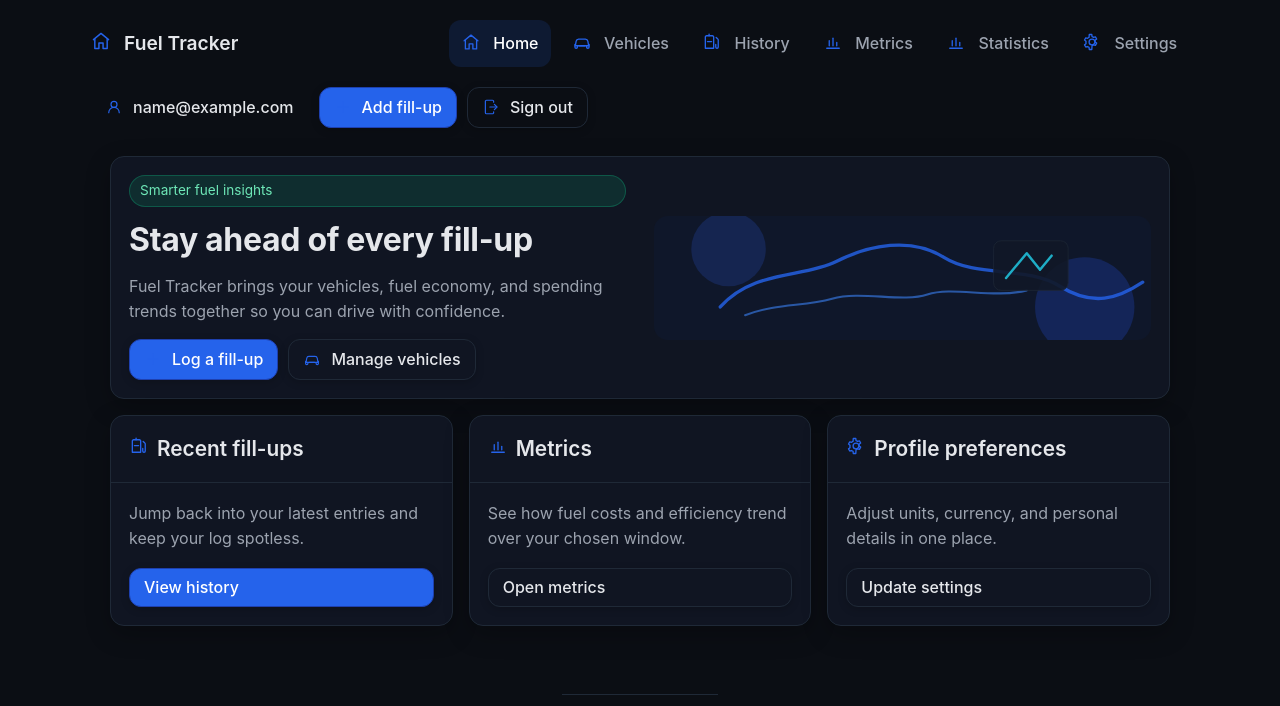
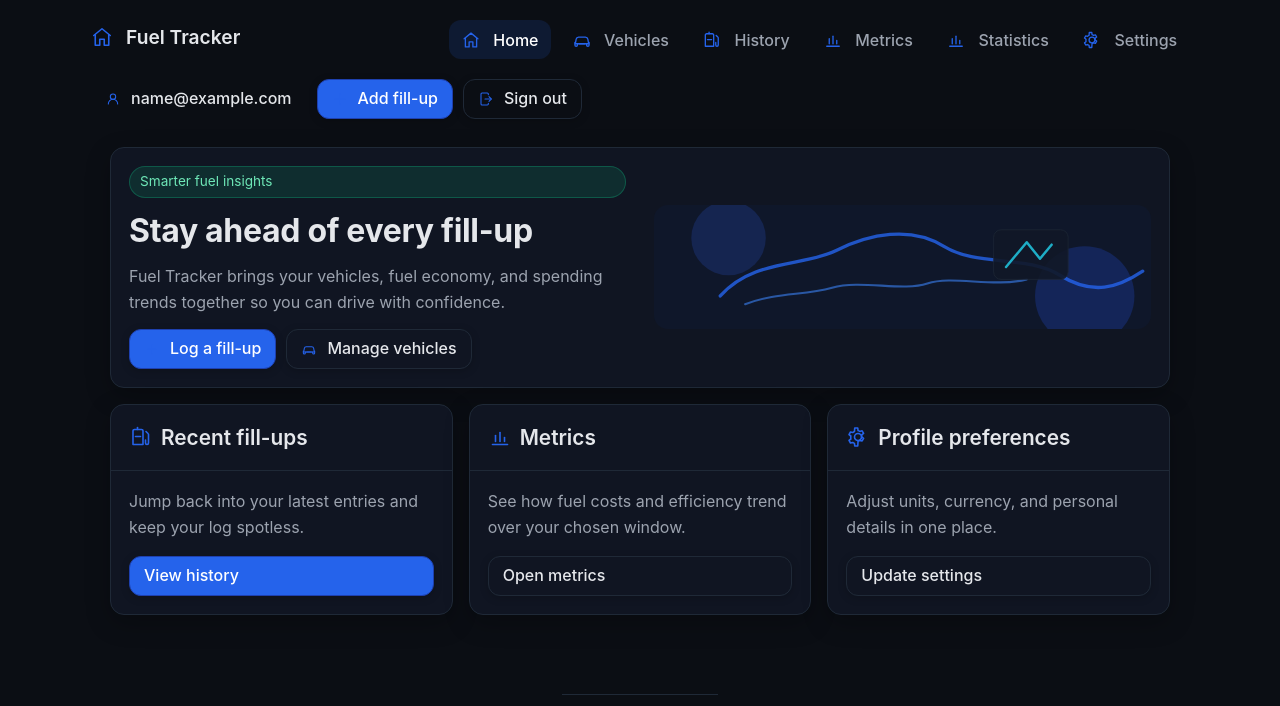
Before and after one commit to Rubenssio/fuel_tracker, a Django app: page / in a window 1280 px wide. Shown: the top 706 px of the page. Run offline with Django 4.2, Linux system fonts and the light colour scheme; the visitor is signed in with stand-in values (Sample User, id 1).

Commit message:
Refine icon sizing utilities

```diff
--- a/core/templates/core/home.html
+++ b/core/templates/core/home.html
@@ -13,8 +13,8 @@
                 <p class="text-muted">Fuel Tracker brings your vehicles, fuel economy, and spending trends together so you can drive with confidence.</p>
                 <div class="actions">
                     {% if request.user.is_authenticated %}
-                        <a href="{% url 'fillup-add' %}?next={{ request.get_full_path|urlencode }}" class="btn btn-primary">{% icon 'plus' size=18 %} Log a fill-up</a>
-                        <a href="{% url 'vehicle-list' %}" class="btn btn-secondary">{% icon 'car' size=18 %} Manage vehicles</a>
+                        <a href="{% url 'fillup-add' %}?next={{ request.get_full_path|urlencode }}" class="btn btn-primary">{% icon 'plus' size='sm' %}<span>Log a fill-up</span></a>
+                        <a href="{% url 'vehicle-list' %}" class="btn btn-secondary">{% icon 'car' size='sm' %}<span>Manage vehicles</span></a>
                     {% else %}
                         <a href="{% url 'accounts:signup' %}" class="btn btn-primary">Create an account</a>
                         <a href="{% url 'accounts:signin' %}" class="btn btn-secondary">Sign in</a>
@@ -30,7 +30,7 @@
             <article class="card">
                 <div class="card-header">
                     <div class="actions" style="align-items:center;gap:8px">
-                        {% icon 'gas' size=20 %}
+                        {% icon 'gas' size='lg' %}
                         <span class="card-title">Recent fill-ups</span>
                     </div>
                 </div>
@@ -42,7 +42,7 @@
             <article class="card">
                 <div class="card-header">
                     <div class="actions" style="align-items:center;gap:8px">
-                        {% icon 'chart' size=20 %}
+                        {% icon 'chart' size='lg' %}
                         <span class="card-title">Metrics</span>
                     </div>
                 </div>
@@ -54,7 +54,7 @@
             <article class="card">
                 <div class="card-header">
                     <div class="actions" style="align-items:center;gap:8px">
-                        {% icon 'cog' size=20 %}
+                        {% icon 'cog' size='lg' %}
                         <span class="card-title">Profile preferences</span>
                     </div>
                 </div>
@@ -70,17 +70,17 @@
                 <h2>What you get</h2>
                 <div class="grid grid-3">
                     <div class="stack-xs">
-                        {% icon 'chart' size=20 %}
+                        {% icon 'chart' size='lg' %}
                         <strong>Insightful stats</strong>
                         <p class="text-muted">Track cost per mile, efficiency, and more with clean dashboards.</p>
                     </div>
                     <div class="stack-xs">
-                        {% icon 'gas' size=20 %}
+                        {% icon 'gas' size='lg' %}
                         <strong>Organised history</strong>
                         <p class="text-muted">Filter and review every fill-up whenever you need it.</p>
                     </div>
                     <div class="stack-xs">
-                        {% icon 'cog' size=20 %}
+                        {% icon 'cog' size='lg' %}
                         <strong>Personalised units</strong>
                         <p class="text-muted">Use the units and currency that work best for you.</p>
                     </div>
--- a/core/templatetags/icons.py
+++ b/core/templatetags/icons.py
@@ -10,15 +10,13 @@ register = template.Library()
 _ICON_MAP: dict[str, str] = {
     "home": '<svg xmlns="http://www.w3.org/2000/svg" viewBox="0 0 24 24" '
     'role="img" aria-hidden="true" fill="none" stroke="currentColor" '
-    'stroke-width="1.6" stroke-linecap="round" stroke-linejoin="round" '
-    'style="width:{size}px;height:{size}px;">'
+    'stroke-width="1.6" stroke-linecap="round" stroke-linejoin="round">'
     '<path d="M3.75 10.5 12 3.75 20.25 10.5" />'
     '<path d="M5.25 9.75V20.25H9.75V14.25H14.25V20.25H18.75V9.75" />'
     '</svg>',
     "car": '<svg xmlns="http://www.w3.org/2000/svg" viewBox="0 0 24 24" '
     'role="img" aria-hidden="true" fill="none" stroke="currentColor" '
-    'stroke-width="1.6" stroke-linecap="round" stroke-linejoin="round" '
-    'style="width:{size}px;height:{size}px;">'
+    'stroke-width="1.6" stroke-linecap="round" stroke-linejoin="round">'
     '<path d="M4 16.5h16l-1-5.5a3 3 0 0 0-3-2.5H8a3 3 0 0 0-3 2.5z" />'
     '<path d="M6.5 16.5V18a1.5 1.5 0 0 1-3 0V15" />'
     '<path d="M17.5 16.5V18a1.5 1.5 0 0 0 3 0V15" />'
@@ -26,8 +24,7 @@ _ICON_MAP: dict[str, str] = {
     '</svg>',
     "gas": '<svg xmlns="http://www.w3.org/2000/svg" viewBox="0 0 24 24" '
     'role="img" aria-hidden="true" fill="none" stroke="currentColor" '
-    'stroke-width="1.6" stroke-linecap="round" stroke-linejoin="round" '
-    'style="width:{size}px;height:{size}px;">'
+    'stroke-width="1.6" stroke-linecap="round" stroke-linejoin="round">'
     '<path d="M5.5 4.5h7a1.5 1.5 0 0 1 1.5 1.5v13.5h-10V6a1.5 1.5 0 0 1 1.5-1.5z" />'
     '<path d="M8.5 2.5v2" />'
     '<path d="M17 6.5l2 2a1.5 1.5 0 0 1 .5 1.1V18a1.5 1.5 0 0 1-3 0v-3" />'
@@ -35,8 +32,7 @@ _ICON_MAP: dict[str, str] = {
     '</svg>',
     "chart": '<svg xmlns="http://www.w3.org/2000/svg" viewBox="0 0 24 24" '
     'role="img" aria-hidden="true" fill="none" stroke="currentColor" '
-    'stroke-width="1.6" stroke-linecap="round" stroke-linejoin="round" '
-    'style="width:{size}px;height:{size}px;">'
+    'stroke-width="1.6" stroke-linecap="round" stroke-linejoin="round">'
     '<path d="M4.5 19.5h15" />'
     '<path d="M7.5 16.5v-6" />'
     '<path d="M12 16.5v-9" />'
@@ -44,29 +40,25 @@ _ICON_MAP: dict[str, str] = {
     '</svg>',
     "cog": '<svg xmlns="http://www.w3.org/2000/svg" viewBox="0 0 24 24" '
     'role="img" aria-hidden="true" fill="none" stroke="currentColor" '
-    'stroke-width="1.6" stroke-linecap="round" stroke-linejoin="round" '
-    'style="width:{size}px;height:{size}px;">'
+    'stroke-width="1.6" stroke-linecap="round" stroke-linejoin="round">'
     '<path d="M12 15.5a3.5 3.5 0 1 0 0-7 3.5 3.5 0 0 0 0 7z" />'
     '<path d="M4.75 12a7.25 7.25 0 0 1 .08-1l-1.83-1.4 1.5-2.6 2.22.55a7.27 7.27 0 0 1 1.72-.99L8.74 3h3.02l.3 2.56c.6.2 1.19.49 1.72.85l2.33-.59 1.5 2.6-1.92 1.47c.06.33.1.66.1 1s-.04.67-.1 1l1.92 1.47-1.5 2.6-2.33-.59a7.3 7.3 0 0 1-1.72.85L11.76 21H8.74l-.3-2.56a7.27 7.27 0 0 1-1.72-.99l-2.22.55-1.5-2.6 1.83-1.4a7.25 7.25 0 0 1-.08-1z" />'
     '</svg>',
     "plus": '<svg xmlns="http://www.w3.org/2000/svg" viewBox="0 0 24 24" '
     'role="img" aria-hidden="true" fill="none" stroke="currentColor" '
-    'stroke-width="1.8" stroke-linecap="round" '
-    'style="width:{size}px;height:{size}px;">'
+    'stroke-width="1.8" stroke-linecap="round">'
     '<path d="M12 5v14" />'
     '<path d="M5 12h14" />'
     '</svg>',
     "edit": '<svg xmlns="http://www.w3.org/2000/svg" viewBox="0 0 24 24" '
     'role="img" aria-hidden="true" fill="none" stroke="currentColor" '
-    'stroke-width="1.6" stroke-linecap="round" stroke-linejoin="round" '
-    'style="width:{size}px;height:{size}px;">'
+    'stroke-width="1.6" stroke-linecap="round" stroke-linejoin="round">'
     '<path d="M5 15.5V19h3.5l9.9-9.9a2.47 2.47 0 0 0-3.5-3.5z" />'
     '<path d="M13.5 7.5l3 3" />'
     '</svg>',
     "trash": '<svg xmlns="http://www.w3.org/2000/svg" viewBox="0 0 24 24" '
     'role="img" aria-hidden="true" fill="none" stroke="currentColor" '
-    'stroke-width="1.6" stroke-linecap="round" stroke-linejoin="round" '
-    'style="width:{size}px;height:{size}px;">'
+    'stroke-width="1.6" stroke-linecap="round" stroke-linejoin="round">'
     '<path d="M5.5 7.5h13" />'
     '<path d="M9 5.5h6" />'
     '<path d="M9.75 10.5v7" />'
@@ -75,23 +67,20 @@ _ICON_MAP: dict[str, str] = {
     '</svg>',
     "alert": '<svg xmlns="http://www.w3.org/2000/svg" viewBox="0 0 24 24" '
     'role="img" aria-hidden="true" fill="none" stroke="currentColor" '
-    'stroke-width="1.6" stroke-linecap="round" stroke-linejoin="round" '
-    'style="width:{size}px;height:{size}px;">'
+    'stroke-width="1.6" stroke-linecap="round" stroke-linejoin="round">'
     '<path d="M12 4.5 3.5 19.5h17z" />'
     '<path d="M12 10v4.5" />'
     '<path d="M12 17.5h.01" />'
     '</svg>',
     "user": '<svg xmlns="http://www.w3.org/2000/svg" viewBox="0 0 24 24" '
     'role="img" aria-hidden="true" fill="none" stroke="currentColor" '
-    'stroke-width="1.6" stroke-linecap="round" stroke-linejoin="round" '
-    'style="width:{size}px;height:{size}px;">'
+    'stroke-width="1.6" stroke-linecap="round" stroke-linejoin="round">'
     '<path d="M12 12.5a4 4 0 1 0-4-4 4 4 0 0 0 4 4z" />'
     '<path d="M5 19.5a7 7 0 0 1 14 0" />'
     '</svg>',
     "logout": '<svg xmlns="http://www.w3.org/2000/svg" viewBox="0 0 24 24" '
     'role="img" aria-hidden="true" fill="none" stroke="currentColor" '
-    'stroke-width="1.6" stroke-linecap="round" stroke-linejoin="round" '
-    'style="width:{size}px;height:{size}px;">'
+    'stroke-width="1.6" stroke-linecap="round" stroke-linejoin="round">'
     '<path d="M15.5 5.5v-1a1.5 1.5 0 0 0-1.5-1.5H6A1.5 1.5 0 0 0 4.5 4.5v15A1.5 1.5 0 0 0 6 21h8a1.5 1.5 0 0 0 1.5-1.5v-1" />'
     '<path d="M10.5 12h9" />'
     '<path d="m16.5 8.5 3.5 3.5-3.5 3.5" />'
@@ -99,12 +88,57 @@ _ICON_MAP: dict[str, str] = {
 }
 
 
-def _normalize_size(size: object) -> int:
-    try:
-        size_value = int(size)  # type: ignore[arg-type]
-    except (TypeError, ValueError):
-        return 20
-    return size_value if size_value > 0 else 20
+_SIZE_NAME_TO_CLASS: dict[str, str] = {
+    "sm": "icon-sm",
+    "md": "icon-md",
+    "lg": "icon-lg",
+    "xl": "icon-xl",
+}
+
+_SIZE_VALUE_TO_CLASS: dict[int, str] = {
+    16: "icon-sm",
+    18: "icon-sm",
+    22: "icon-lg",
+    24: "icon-lg",
+    28: "icon-xl",
+    32: "icon-xl",
+}
+
+
+def _resolve_size(size: object | None) -> tuple[str | None, str | None]:
+    """Return a tuple of (class, inline_style) for the requested icon size."""
+
+    if size is None:
+        return None, None
+
+    if isinstance(size, str):
+        size_token = size.strip().lower()
+        if not size_token:
+            return None, None
+        named_class = _SIZE_NAME_TO_CLASS.get(size_token)
+        if named_class:
+            return named_class, None
+        try:
+            size_value = int(size_token)
+        except ValueError:
+            return None, None
+    else:
+        try:
+            size_value = int(size)  # type: ignore[arg-type]
+        except (TypeError, ValueError):
+            return None, None
+
+    if size_value <= 0:
+        size_value = 20
+
+    size_class = _SIZE_VALUE_TO_CLASS.get(size_value)
+    if size_class:
+        return size_class, None
+
+    if size_value == 20:
+        return None, None
+
+    return None, f"--icon-size:{size_value}px;"
 
 
 @register.simple_tag
@@ -120,10 +154,18 @@ def icon(name: str, size: object = 20, cls: str | None = None) -> str:
     if extra_cls:
         classes = f"{classes} {extra_cls}"
 
-    size_value = _normalize_size(size)
     svg_template = _ICON_MAP.get(icon_name)
+    size_class, inline_style = _resolve_size(size)
+
+    class_tokens = [classes]
+    if size_class and size_class not in classes.split():
+        class_tokens.append(size_class)
+
+    class_attr = " ".join(token for token in class_tokens if token)
+    style_attr = format_html(' style="{}"', inline_style) if inline_style else ""
+
     if not svg_template:
-        return format_html('<span class="{} icon-missing" aria-hidden="true"></span>', classes)
+        return format_html('<span class="{} icon-missing" aria-hidden="true"{}></span>', class_attr, style_attr)
 
-    svg_markup = format_html(svg_template, size=size_value)
-    return format_html('<span class="{}" aria-hidden="true">{}</span>', classes, svg_markup)
+    svg_markup = format_html(svg_template)
+    return format_html('<span class="{}" aria-hidden="true"{}>{}</span>', class_attr, style_attr, svg_markup)
--- a/fillups/templates/fillups/form.html
+++ b/fillups/templates/fillups/form.html
@@ -59,7 +59,7 @@
                     </div>
                 {% endfor %}
                 <div class="actions">
-                    <button type="submit" class="btn btn-primary">{% icon 'plus' size=18 %} Save</button>
+                    <button type="submit" class="btn btn-primary">{% icon 'plus' size='sm' %}<span>Save</span></button>
                     <a class="btn btn-secondary" href="{{ cancel_url }}">Cancel</a>
                 </div>
             </form>
--- a/static/css/app.css
+++ b/static/css/app.css
@@ -57,7 +57,70 @@ a:hover {
 img {
   max-width: 100%;
   height: auto;
+}
+
+.content-body img,
+.prose img,
+.hero img,
+.empty-state img {
   display: block;
+}
+
+.icon {
+  --icon-size: 1.25rem;
+  display: inline-block;
+  width: var(--icon-size);
+  height: var(--icon-size);
+  vertical-align: middle;
+  flex: 0 0 auto;
+}
+
+.icon-sm {
+  --icon-size: 1rem;
+}
+
+.icon-md {
+  --icon-size: 1.25rem;
+}
+
+.icon-lg {
+  --icon-size: 1.5rem;
+}
+
+.icon-xl {
+  --icon-size: 2rem;
+}
+
+.icon > svg,
+.icon svg,
+.icon > img,
+.icon img {
+  width: 100%;
+  height: 100%;
+  display: block;
+}
+
+.heading .icon,
+.card-title .icon {
+  --icon-size: 1.5rem;
+}
+
+.icon + span,
+.icon + a,
+.icon + strong {
+  margin-left: 0.375rem;
+}
+
+a > .icon + span,
+.btn > .icon + span,
+.btn > .icon + strong,
+.actions > .icon + *,
+.stack > .icon + *,
+.stack-sm > .icon + *,
+.stack-xs > .icon + *,
+.stack-md > .icon + *,
+.stack-lg > .icon + * {
+  margin-left: 0;
 }
 
 main {
@@ -274,10 +337,6 @@ p {
   color: #fff;
 }
 
-.nav-icon svg {
-  display: block;
-}
-
 .nav-label {
   line-height: 1;
 }
@@ -292,19 +351,6 @@ p {
 
 .btn-icon {
   padding: 10px;
-}
-
-.icon {
-  display: inline-block;
-  vertical-align: -0.125em;
-}
-
-.icon svg,
-.icon img {
-  display: inline-block;
-  vertical-align: -0.125em;
-  max-width: none;
-  max-height: none;
 }
 
 .badge {
--- a/templates/base.html
+++ b/templates/base.html
@@ -13,16 +13,16 @@
     <header class="container site-header">
         <div class="brand">
             <a href="{% url 'home' %}" class="brand-link">
-                {% icon 'home' size=22 %}
+                {% icon 'home' size='lg' %}
                 <span>Fuel Tracker</span>
             </a>
         </div>
         {% include "partials/nav.html" %}
         <div class="header-actions">
             {% if request.user.is_authenticated %}
-                <span class="btn btn-ghost">{% icon 'user' size=18 %} {{ request.user.email }}</span>
-                <a href="{% url 'fillup-add' %}?next={{ request.get_full_path|urlencode }}" class="btn btn-primary">{% icon 'plus' size=18 %} Add fill-up</a>
-                <a href="{% url 'accounts:signout' %}" class="btn btn-secondary">{% icon 'logout' size=18 %} Sign out</a>
+                <span class="btn btn-ghost">{% icon 'user' size='sm' %}<span>{{ request.user.email }}</span></span>
+                <a href="{% url 'fillup-add' %}?next={{ request.get_full_path|urlencode }}" class="btn btn-primary">{% icon 'plus' size='sm' %}<span>Add fill-up</span></a>
+                <a href="{% url 'accounts:signout' %}" class="btn btn-secondary">{% icon 'logout' size='sm' %}<span>Sign out</span></a>
             {% else %}
                 <a href="{% url 'accounts:signin' %}" class="btn btn-primary">Sign in</a>
             {% endif %}
--- a/templates/errors/403.html
+++ b/templates/errors/403.html
@@ -56,7 +56,7 @@
 </head>
 <body>
     <main>
-        <div class="icon-wrap">{% icon 'alert' size=24 %}</div>
+        <div class="icon-wrap">{% icon 'alert' size='lg' %}</div>
         <h1>Permission needed</h1>
         <p>You don’t have access to that page. If you believe this is a mistake, return home and try another link.</p>
         <p><a href="/">Return home</a></p>
--- a/templates/errors/404.html
+++ b/templates/errors/404.html
@@ -56,7 +56,7 @@
 </head>
 <body>
     <main>
-        <div class="icon-wrap">{% icon 'alert' size=24 %}</div>
+        <div class="icon-wrap">{% icon 'alert' size='lg' %}</div>
         <h1>We couldn’t find that page</h1>
         <p>The page you’re looking for isn’t here. It may have moved or never existed.</p>
         <p><a href="/">Return home</a></p>
--- a/templates/errors/500.html
+++ b/templates/errors/500.html
@@ -56,7 +56,7 @@
 </head>
 <body>
     <main>
-        <div class="icon-wrap">{% icon 'alert' size=24 %}</div>
+        <div class="icon-wrap">{% icon 'alert' size='lg' %}</div>
         <h1>Something went wrong</h1>
         <p>Sorry—an unexpected error occurred. Please try again in a moment.</p>
         <p><a href="/">Return home</a></p>
--- a/templates/partials/nav.html
+++ b/templates/partials/nav.html
@@ -3,9 +3,7 @@
     {% nav_items as NAV %}
     {% for item in NAV %}
         <a href="{{ item.url }}" class="nav-link{% if item.active %} active{% endif %}"{% if item.active %} aria-current="page"{% endif %}>
-            <span class="nav-icon" aria-hidden="true">
-                {% icon item.icon size=20 %}
-            </span>
+            {% icon item.icon size='md' cls='nav-icon' %}
             <span class="nav-label">{{ item.name }}</span>
         </a>
     {% endfor %}
--- a/vehicles/templates/vehicles/form.html
+++ b/vehicles/templates/vehicles/form.html
@@ -39,7 +39,7 @@
                     </div>
                 {% endfor %}
                 <div class="actions">
-                    <button type="submit" class="btn btn-primary">{% icon 'plus' size=18 %} Save</button>
+                    <button type="submit" class="btn btn-primary">{% icon 'plus' size='sm' %}<span>Save</span></button>
                     <a class="btn btn-secondary" href="{% url 'vehicle-list' %}">Cancel</a>
                 </div>
             </form>
```
Also changed, not shown: fillups/templates/fillups/history.html (+4 -4 lines), vehicles/templates/vehicles/list.html (+4 -4 lines).
